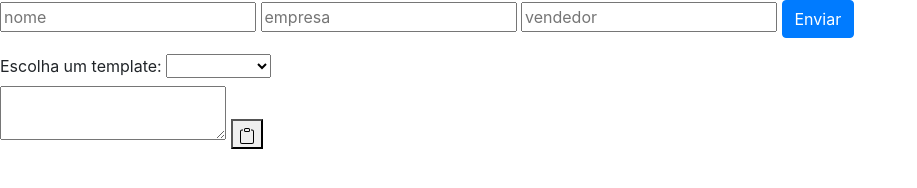
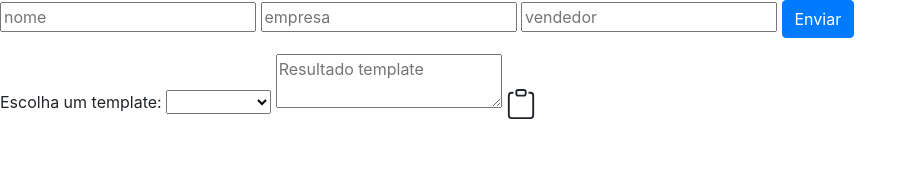
Before and after one commit to DavidSantanaks/projeto-pessoal-dvksg, a plain HTML site: page index.html in a window 1280 px wide. Shown: the whole page, without its empty margins (0-917 px from the left). Drawn offline with nearby package versions, Linux system fonts and the light colour scheme.

Commit message:
refactor: alterado codigo de base

```diff
--- a/index.html
+++ b/index.html
@@ -6,7 +6,7 @@
     <meta name="viewport" content="width=device-width, initial-scale=1.0">
     <script src="script.js" defer></script>
     <link rel="stylesheet" href="style.css">
-    <title>Document</title>
+    <title>Copy template</title>
     <link rel="stylesheet" href="https://cdn.jsdelivr.net/npm/bootstrap@4.3.1/dist/css/bootstrap.min.css"
         integrity="sha384-ggOyR0iXCbMQv3Xipma34MD+dH/1fQ784/j6cY/iJTQUOhcWr7x9JvoRxT2MZw1T" crossorigin="anonymous">
     <script src="https://code.jquery.com/jquery-3.3.1.slim.min.js"
@@ -24,39 +24,45 @@
 
 <body>
 
+    <div class="container-geral" id="container-geral">
 
+        <div class="input-area">
             <form action="" class="pform">
                 <div id="dforms">
                     <input type="text" name="nome" id="nome" placeholder="nome">
                     <input type="text" name="empresa" id="empresa" placeholder="empresa">
                     <input type="text" name="vendedor" id="vendedor" placeholder="vendedor">
-            <button type="button" onclick="setDados()" class="btn btn-primary">Enviar</button>
+                    <button type="button" onclick="setDados()" class="btn btn-primary" id="btEnviar">Enviar</button>
                     <br>
                     <p id="pdados"></p>
                 </div>
             </form>
+        </div>
 
-    <div class="text-template" id="text-template">
-        <label for="info-text-template">Escolha um template:</label>
+        <div id="areaTemplate" class="areaTemplate">
 
+            <label for="info-text-template" class="label-template">Escolha um template:</label>
             <select name="chose-template" id="chose-template" onchange="selectTemplate()">
                 <option value="" disabled selected></option>
                 <option value="Bem vindo">Bem-vindo</option>
                 <option value="Bem vindo">Bem-vindo</option>
             </select>
 
-        <div id="copy-area">
-            <textarea name="" id="template-select"></textarea>
-            <button onclick="copy()" class="bi bi-clipboard">
-                <svg xmlns="http://www.w3.org/2000/svg" width="16" height="16" fill="currentColor"
-                    class="bi bi-clipboard" viewBox="0 0 16 16">
+
+            <textarea name="" id="template-select" placeholder="Resultado template" readonly></textarea>
+
+            <svg xmlns="http://www.w3.org/2000/svg" width="30" height="30" fill="currentColor" class="bi bi-clipboard"
+                viewBox="0 0 16 16" onclick="copy()">
                 <path
                     d="M4 1.5H3a2 2 0 0 0-2 2V14a2 2 0 0 0 2 2h10a2 2 0 0 0 2-2V3.5a2 2 0 0 0-2-2h-1v1h1a1 1 0 0 1 1 1V14a1 1 0 0 1-1 1H3a1 1 0 0 1-1-1V3.5a1 1 0 0 1 1-1h1z" />
                 <path
                     d="M9.5 1a.5.5 0 0 1 .5.5v1a.5.5 0 0 1-.5.5h-3a.5.5 0 0 1-.5-.5v-1a.5.5 0 0 1 .5-.5zm-3-1A1.5 1.5 0 0 0 5 1.5v1A1.5 1.5 0 0 0 6.5 4h3A1.5 1.5 0 0 0 11 2.5v-1A1.5 1.5 0 0 0 9.5 0z" />
             </svg>
-            </button>
+
+
         </div>
+
+
     </div>
 
 </body>
```
Lines whose indentation alone changed are shown as unchanged.
